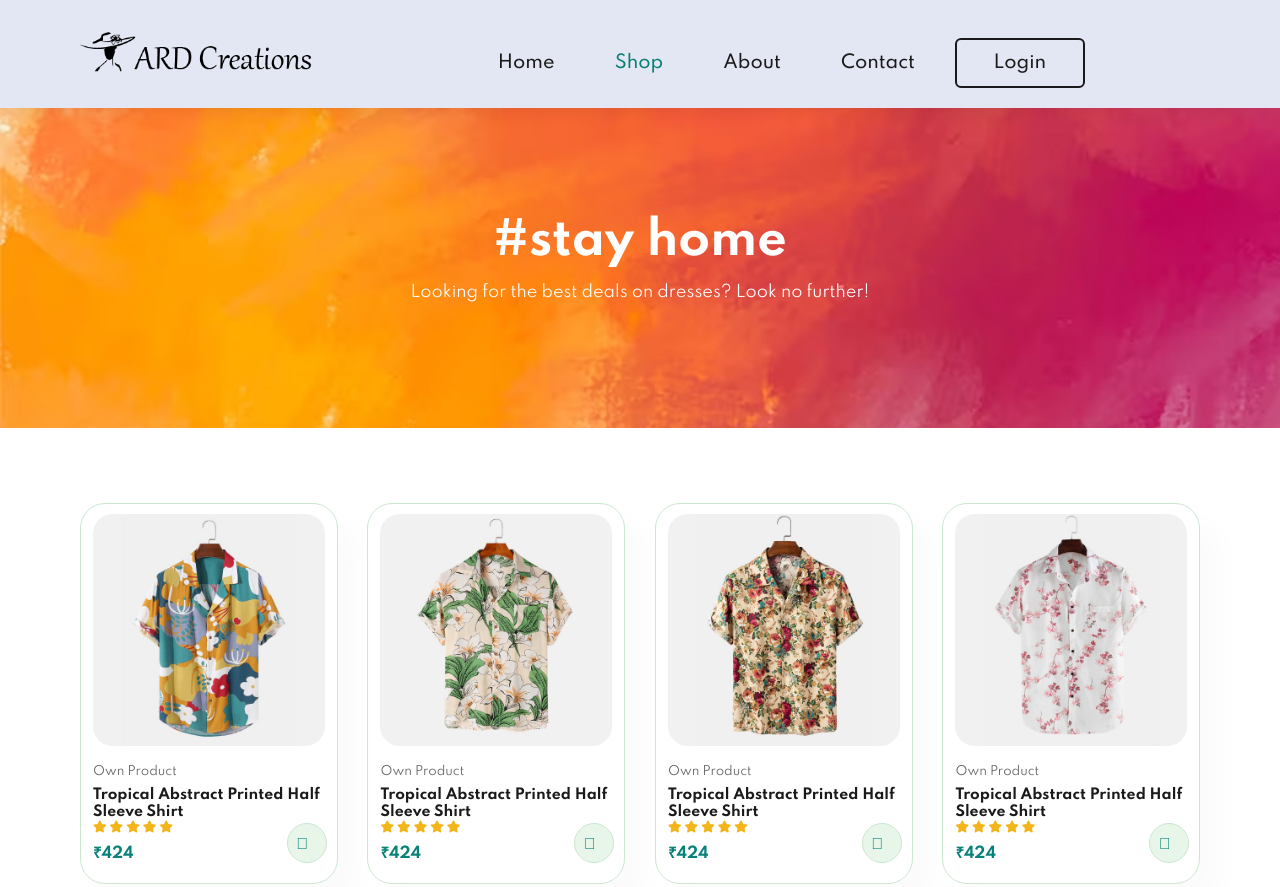
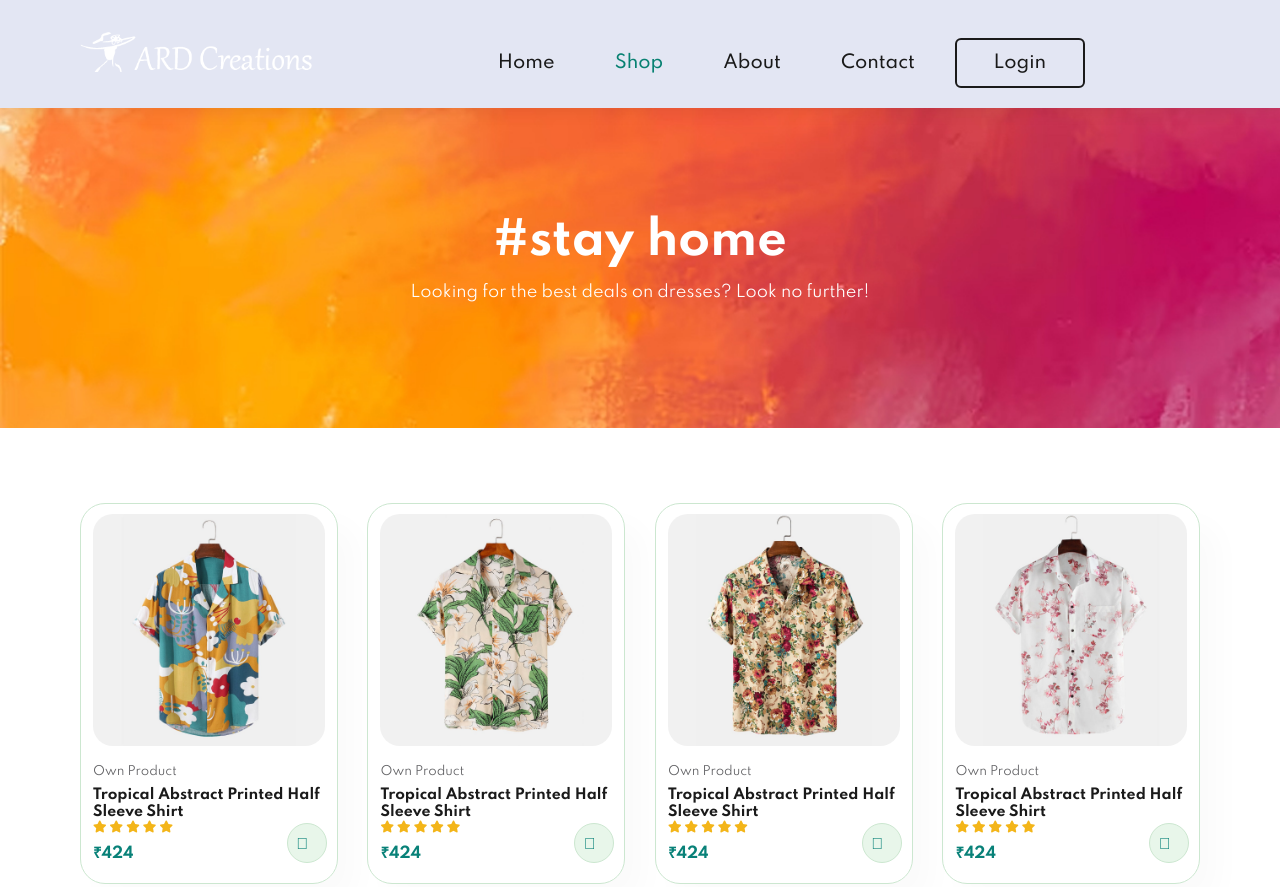
Before and after one commit to rd-aswin/ard-creations.github.io, a plain HTML site: page shop.html in a window 1280 px wide. Shown: the top 887 px of the page. Drawn offline with Linux system fonts and the light colour scheme.

Commit message:
Update shop.html

```diff
--- a/shop.html
+++ b/shop.html
@@ -12,7 +12,7 @@
 
 <body>
     <section id="header">
-        <a href="index.html"><img src="img/logo.png" class="logo" alt="ARD Creations"></a>
+        <a href="index.html"><img src="logo-white.png" class="logo" alt="ARD Creations"></a>
         <div>
             <ul id="navbar">
                 <li><a href="index.html">Home</a></li>
```
